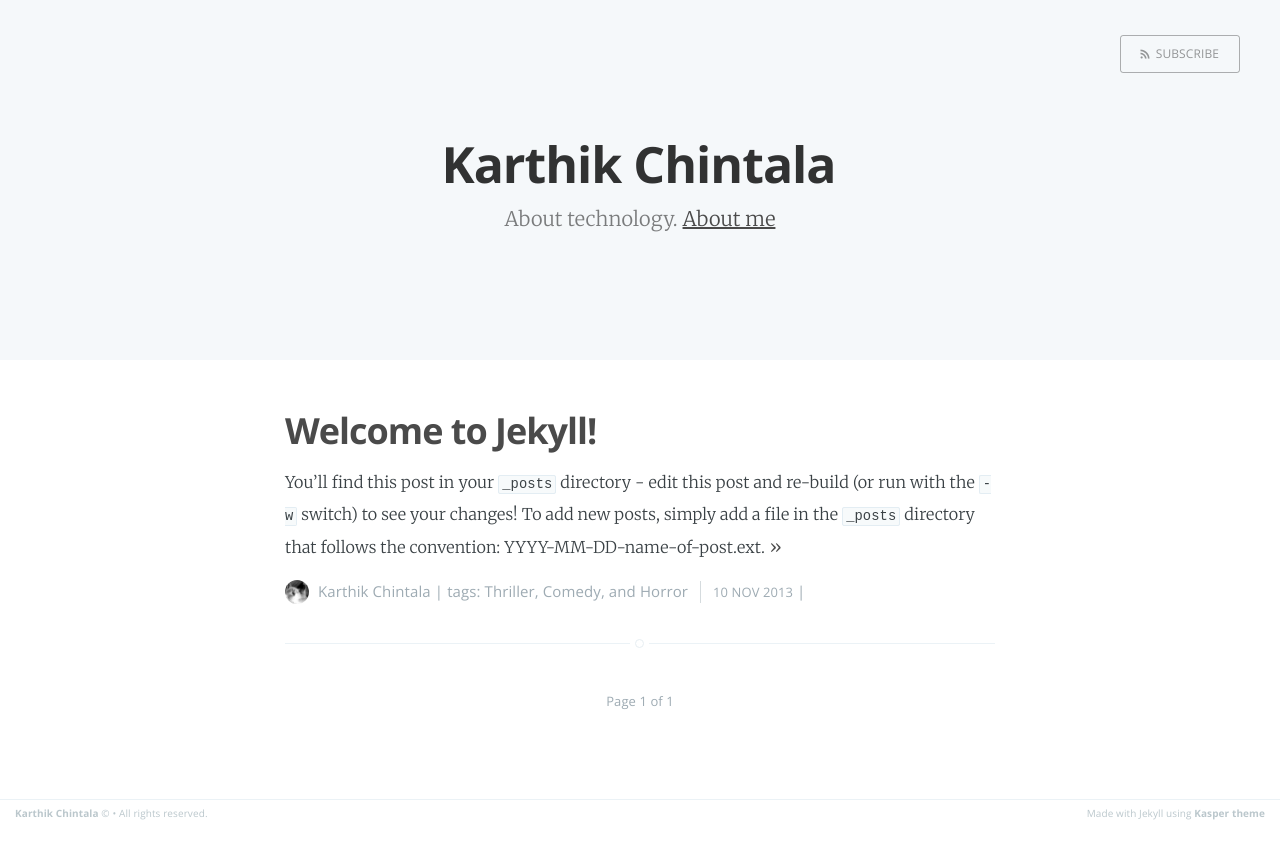
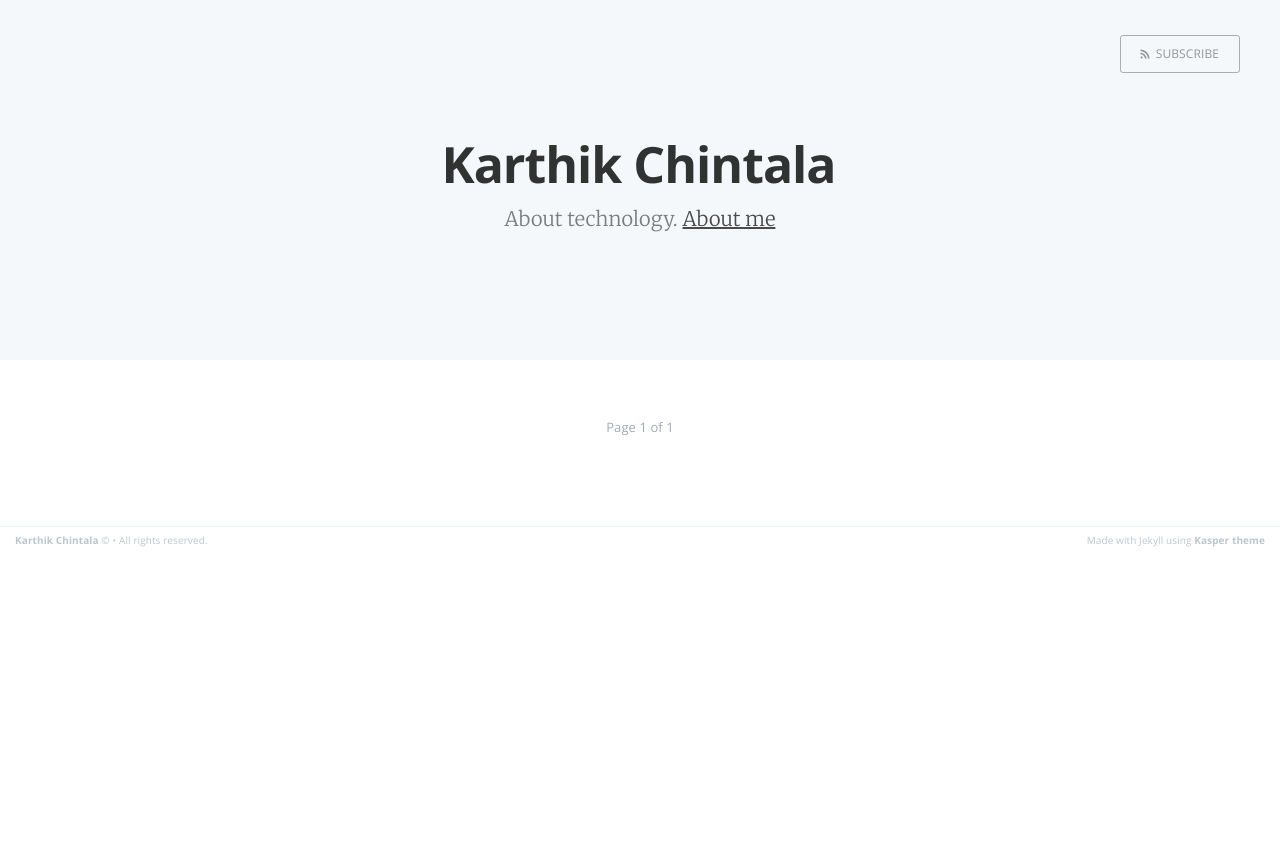
Before and after one commit to rosario/kasper, a Jekyll site: the page built from index.html, in a window 1280 px wide. Shown: the top 859 px of the page. Built offline with Jekyll 4.4.1, drawn with Linux system fonts in a browser that asks for light colours; Markdown is read by kramdown in place of the engine named in the settings; the list of posts is cut into pages by our own code; comment, search, counter and statistics services are not loaded; a file with an impossible date is left out.

Commit message:
Updated 2013-11-10-welcome-to-jekyll.markdown

```diff
--- a/_posts/2013-11-10-welcome-to-jekyll.markdown
+++ b/_posts/2013-11-10-welcome-to-jekyll.markdown
@@ -1,10 +1,12 @@
 ---
 layout: post
-title:  "Welcome to Jekyll!"
-date:   2013-11-10 10:18:00
+title: "Welcome to Jekyll!"
+date: {}
 categories: Thriller Comedy Horror
 comments: true
+published: true
 ---
+
 
 You'll find this post in your `_posts` directory - edit this post and re-build (or run with the `-w` switch) to see your changes!
 To add new posts, simply add a file in the `_posts` directory that follows the convention: YYYY-MM-DD-name-of-post.ext.
```
